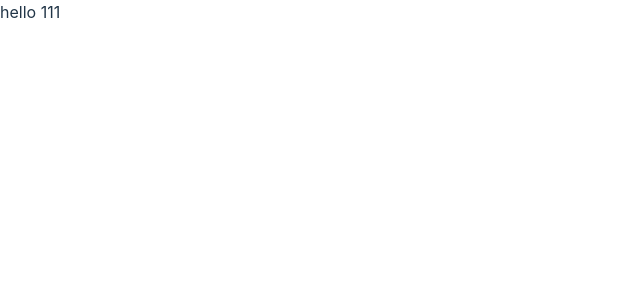
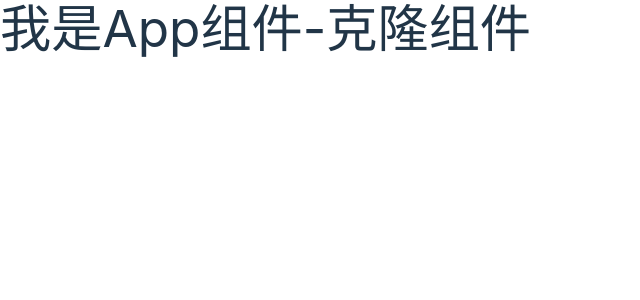
Before and after one commit to jay6697117/my-vite-react, a React (Vite) app: page / in a window 1280 px wide. Shown: the top 300 px of the page, without its empty margins (0-640 px from the left). Built offline with nearby package versions, Linux system fonts and the light colour scheme.

Commit message:
克隆组件

```diff
--- a/src/App.tsx
+++ b/src/App.tsx
@@ -1,6 +1,8 @@
-import { JSX } from 'react/jsx-runtime'
+// import { JSX } from 'react/jsx-runtime'
+// import { createPortal } from 'react-dom'
 import './App.css'
-import { useState } from 'react'
+import { useState, cloneElement, JSXElementConstructor, ReactElement } from 'react'
+
 // import CustomComp from './components/CustomComp'
 // import Child from './components/Child'
 // import Error from './components/Error'
@@ -58,6 +60,8 @@ import { useState } from 'react'
 //   return <Form onSubmit={submit} />
 // }
 
+// HOC
+/*
 function MyComponent(props: { name: string }) {
   return <div className='p-4 bg-slate-100 text-[4rem]'>hello {props.name}</div>
 }
@@ -81,6 +85,36 @@ const App = () => {
     setLoading(false)
   }, 3000)
   return <WithLoadingComp isLoading={loading} />
+} */
+
+// Portal 组件
+/*
+const App = ({ children }: any) => {
+  console.log('children', children)
+  const [loading, setLoading] = useState(true)
+  setTimeout(() => {
+    setLoading(false)
+  }, 3000)
+  if (loading) return createPortal(children, document.body)
+  return <h1 className='w-full h-full bg-slate-100 text-[4rem] fixed  flex justify-center items-center'>我是App组件</h1>
+}
+*/
+
+type Props = {
+  children: ReactElement<any, string | JSXElementConstructor<any>>
+}
+
+function App({ children }: Props) {
+  console.log('children', children)
+  const [loading, setLoading] = useState(true)
+  setTimeout(() => {
+    setLoading(false)
+  }, 3000)
+  const cloneChildren = cloneElement(children, {
+    // 可以在这里修改 props
+  })
+  if (loading) return cloneChildren
+  return <h1 className='w-full h-full bg-slate-100 text-[4rem] fixed  flex justify-center items-center'>我是App组件-克隆组件</h1>
 }
 
 export default App
--- a/src/main.tsx
+++ b/src/main.tsx
@@ -1,10 +1,15 @@
-import React from 'react';
-import { createRoot } from 'react-dom/client';
-import App from './App.tsx';
-import './styles/index.css';
+import React from 'react'
+import { createRoot } from 'react-dom/client'
+import App from './App.tsx'
+import './styles/index.css'
 
 createRoot(document.getElementById('root')!).render(
   <React.StrictMode>
-    <App />
+    {/* <App /> */}
+    <App>
+      <h1 className='w-full h-full bg-slate-400 text-[4rem] fixed  flex justify-center items-center'>
+        我是入口文件的loading!
+      </h1>
+    </App>
   </React.StrictMode>
-);
+)
```
